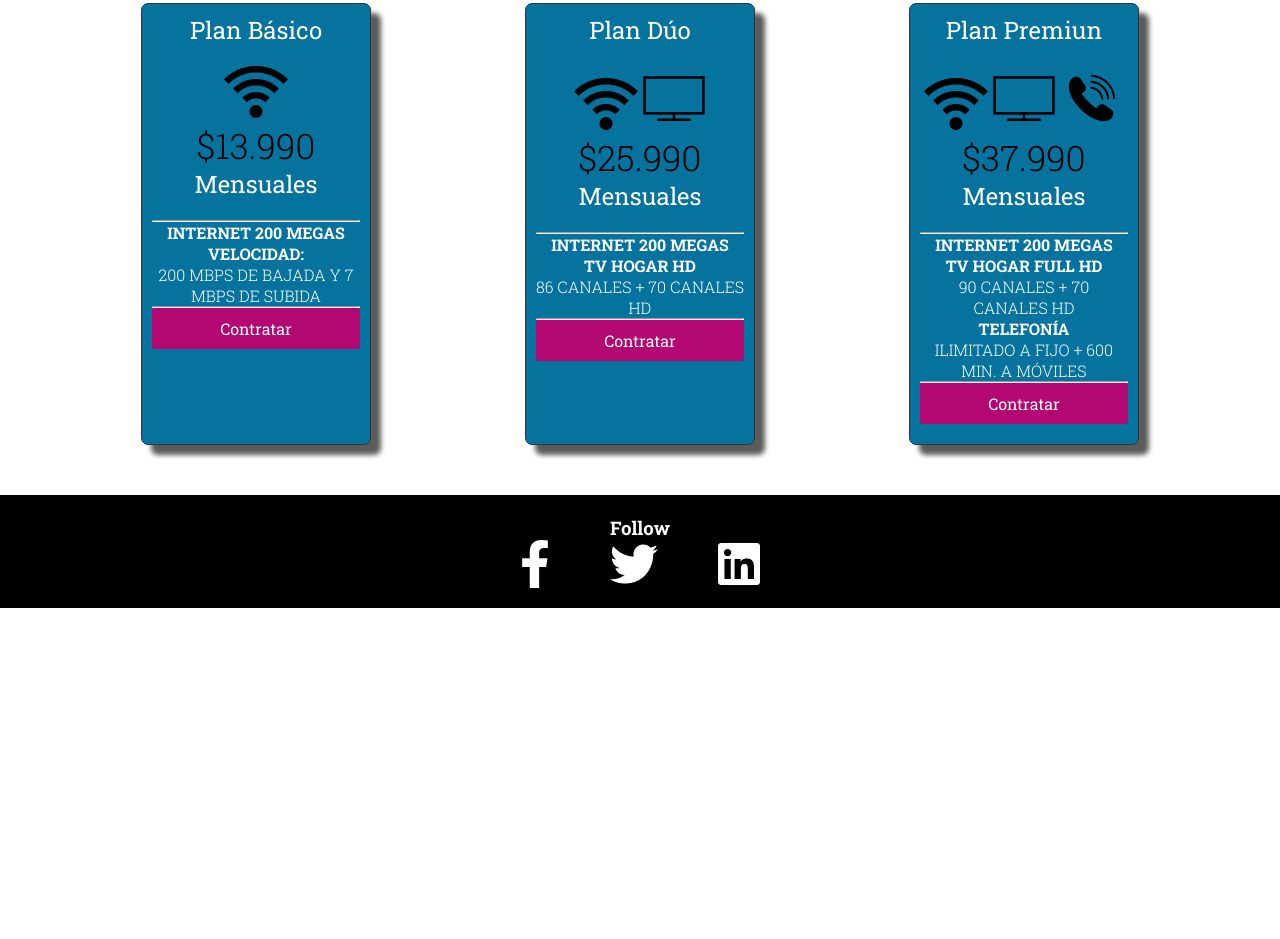
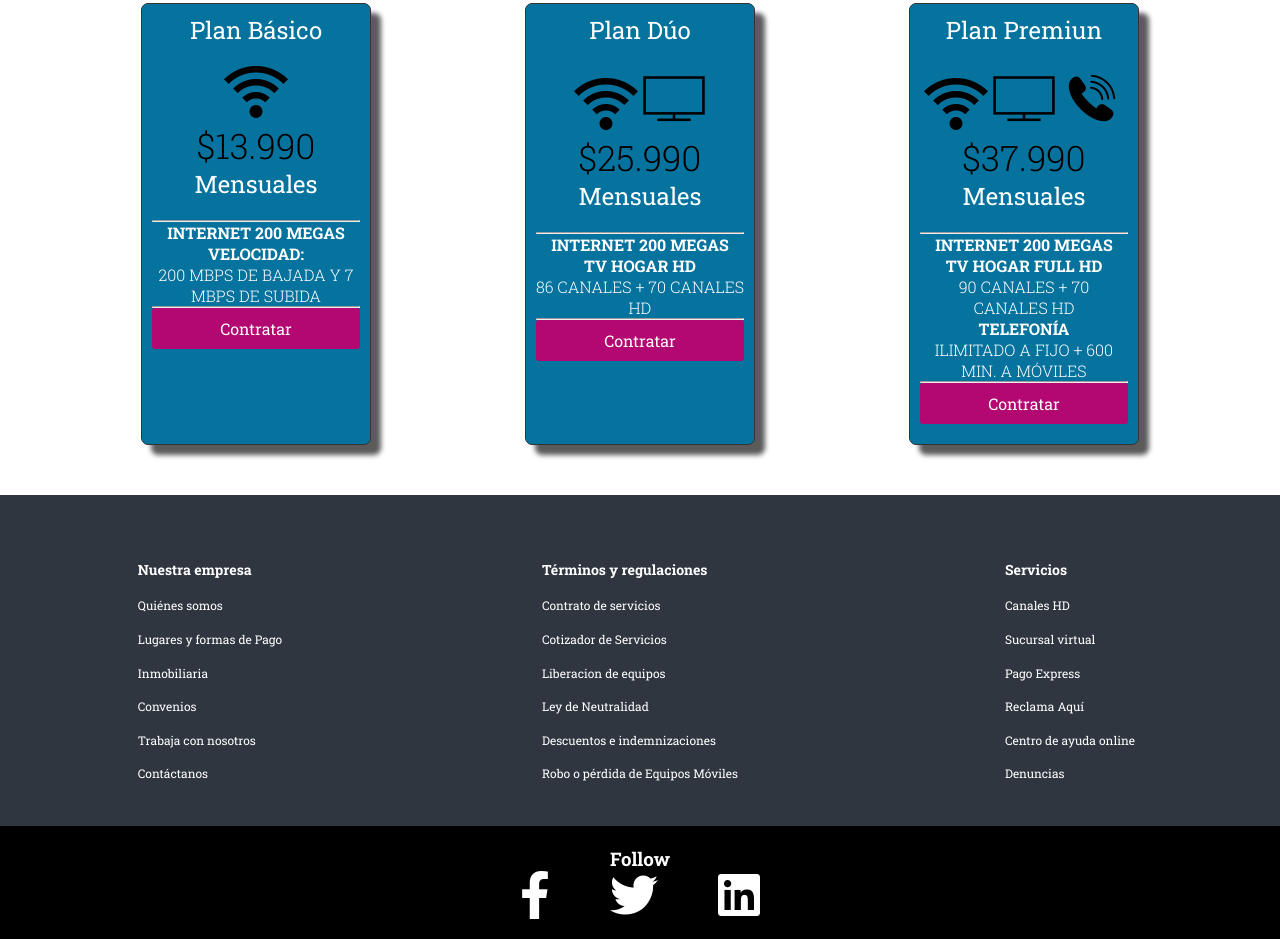
Before and after one commit to faguila26/flexbox-planes.github.io, a plain HTML site: page tabla-plan.html in a window 1280 px wide. Shown: the part 829-1768 px from the top of the page. Before the commit the page ends 1437 px from the top, so only its background shows below. Drawn offline with Linux system fonts and the light colour scheme.

Commit message:
footer link añadido

```diff
--- a/CSS/tablaplan-estilo.css
+++ b/CSS/tablaplan-estilo.css
@@ -5,7 +5,8 @@
 }
 
 body {
-    font-family: 'Roboto Slab', serif;
+    font-size: 16px;
+    font-family: "Roboto Slab", serif;
 }
 a {
     color: #ffffff;
@@ -30,7 +31,6 @@ ul {
     width: 75px;
     height: 70px;
 }
-/* Navbar Left */
 .nav-main ul {
     display: flex;
 }
@@ -56,7 +56,6 @@ ul {
     width: 1360px;
     height: 720px;
 }
-
 .container-all{
     position: relative;
     margin:auto;
@@ -64,7 +63,6 @@ ul {
 	max-height:720px;
     overflow: hidden;
 }
-
 .slide{
     display: flex;
     transform: translate3d(0, 0, 0);
@@ -73,7 +71,6 @@ ul {
     animation-direction: normal;
     animation-iteration-count: infinite;
 }
-
 .item-slide{
     position: relative;
     display: flex;
@@ -82,7 +79,6 @@ ul {
     flex-grow: 0;
     max-width: 100%;
 }
-
 .pagination{
     position: absolute;
     bottom: 20px;
@@ -93,7 +89,6 @@ ul {
     justify-content: center;
     width: 100%;
 }
-
 .pagination-item{
     display: flex;
     flex-direction: column;
@@ -109,11 +104,9 @@ ul {
     text-align: center;
     transition: all 300ms;
 }
-
 .pagination-item:hover{
     transform: scale(2);
 }
-
 .pagination-item img{
     display: inline-block;
     max-width: none;
@@ -122,50 +115,38 @@ ul {
     opacity: 0;
     transition: all 500ms;
 }
-
 .pagination-item:hover img{
     opacity: 1;
     transform: scale(1);
 }
-
-
 input[id="1"]:checked ~ .slide{
     animation: none;
     transform: translate3d(0, 0, 0);
 }
-
 input[id="1"]:checked ~ .pagination .pagination-item[for="1"]{
     background: #fff;
 }
-
 input[id="2"]:checked ~ .slide{
     animation: none;
     transform: translate3d(calc(-100% * 1), 0, 0);
 }
-
 input[id="2"]:checked ~ .pagination .pagination-item[for="2"]{
     background: #fff;
 }
-
-
 input[id="3"]:checked ~ .slide{
     animation: none;
     transform: translate3d(calc(-100% * 2), 0, 0);
 }
-
 input[id="3"]:checked ~ .pagination .pagination-item[for="3"]{
     background: #fff;
 }
-
 input[id="4"]:checked ~ .slide{
     animation: none;
     transform: translate3d(calc(-100% * 3), 0, 0);
 }
-
 input[id="4"]:checked ~ .pagination .pagination-item[for="4"]{
     background: #fff;
 }
-
 @keyframes autoplay{
     10%{
         transform: translate3d(calc(-100% * 0), 0, 0);
@@ -183,9 +164,9 @@ input[id="4"]:checked ~ .pagination .pagination-item[for="4"]{
         transform: translate3d(calc(-100% * 3), 0, 0);
     }
 }
+/* SLIDER FINAL */
 
 
-/* SLIDER FINAL */
 
 /* CARDS INICIO*/
 h2{
@@ -252,9 +233,10 @@ p{
 }
 /* CARDS FIN*/
 
-/* FOOTER INICIO */
+
+/* FOOTER FOLLOW INICIO */
 .footer {
-    margin-top: 50px;
+
     background: black;
     color: white;
     font-size: 12px;
@@ -274,3 +256,29 @@ p{
 .links a i {
     font-size: 3rem;
 }
+/* FOOTER FOLLOW FIN*/
+
+
+/* FOOTER LINKS INICIO*/
+.footer-links {
+    background: #2f3640;
+    color: white;
+    font-size: 12px;
+    margin-top: 50px;
+    padding: 35px 0;
+}
+.footer-container {
+    display: grid;
+    grid-template-columns: repeat(3, 1fr);
+    gap: 10px;
+    align-items: flex-start;
+    justify-content: center;
+    margin-top: 20px;
+}
+.footer-container ul {
+    margin: auto;
+}
+.footer-links li {
+    line-height: 2.8;
+}
+/* FOOTER LINKS FIN*/
--- a/tabla-plan.html
+++ b/tabla-plan.html
@@ -4,9 +4,9 @@
     <meta charset="UTF-8">
     <meta name="viewport" content="width=device-width, initial-scale=1.0">
     <meta http-equiv="X-UA-Compatible" content="ie-edge">
-    <link href="https://fonts.googleapis.com/css?family=Roboto+Slab:300,400,700&display=swap"
-    rel="stylesheet">
-      <!-- Font Awesome -->
+
+    <!-- Font Awesome -->
+    <link href="https://fonts.googleapis.com/css?family=Roboto+Slab:300,400,700&display=swap" rel="stylesheet">
     <link rel="stylesheet" href="https://cdnjs.cloudflare.com/ajax/libs/font-awesome/5.13.0/css/all.min.css">
     <title>Tabla de Planes</title>
     <link rel="stylesheet" href="CSS/tablaplan-estilo.css">
@@ -76,16 +76,16 @@
             <img src="img/connect1.png">
           </label>
       </div>
+    </div>
 
-  </div>
 
 
 
     <h2>¿Qué deseas contratar?</h2>
-
     <!-- Section es el contenedor padre -->
     <!-- Section contiene las clases "flex" y "text-center" para poder dar estilos en css -->
     <section class="container flex text-center">
+
         <!-- Los Div son los contenedores hijos -->
         <div class="columna">
             <h2>Plan Básico</h2>
@@ -132,9 +132,88 @@
         </div>
     </section>
 
+</body>
 
-
-</body>
+  <!-- Footer Links -->
+  <div class="footer-links">
+    <div class="footer-container">
+      <ul>
+        <li>
+          <a href="#">
+            <h3>Nuestra empresa</h3>
+          </a>
+        </li>
+        <li>
+          <a href="#">Quiénes somos</a>
+        </li>
+        <li>
+          <a href="#">Lugares y formas de Pago</a>
+        </li>
+        <li>
+          <a href="#">Inmobiliaria</a>
+        </li>
+        <li>
+          <a href="#">Convenios</a>
+        </li>
+        <li>
+          <a href="#">Trabaja con nosotros</a>
+        </li>
+        <li>
+          <a href="#">Contáctanos</a>
+        </li>
+      </ul>
+      <ul>
+        <li>
+          <a href="#">
+            <h3>Términos y regulaciones</h3>
+          </a>
+        </li>
+        <li>
+          <a href="#">Contrato de servicios</a>
+        </li>
+        <li>
+          <a href="#">Cotizador de Servicios</a>
+        </li>
+        <li>
+          <a href="#">Liberacion de equipos</a>
+        </li>
+        <li>
+          <a href="#">Ley de Neutralidad</a>
+        </li>
+        <li>
+          <a href="#">Descuentos e indemnizaciones</a>
+        </li>
+        <li>
+          <a href="#">Robo o pérdida de Equipos Móviles</a>
+        </li>
+      </ul>
+      <ul>
+        <li>
+          <a href="#">
+            <h3>Servicios</h3>
+          </a>
+        </li>
+        <li>
+          <a href="#">Canales HD</a>
+        </li>
+        <li>
+          <a href="#">Sucursal virtual</a>
+        </li>
+        <li>
+          <a href="#">Pago Express</a>
+        </li>
+        <li>
+          <a href="#">Reclama Aquí</a>
+        </li>
+        <li>
+          <a href="#">Centro de ayuda online</a>
+        </li>
+        <li>
+          <a href="#">Denuncias</a>
+        </li>
+      </ul>
+    </div>
+  </div>
 
   <!-- Footer SOCIAL FOLLOW-->
   <footer class="footer">
```
